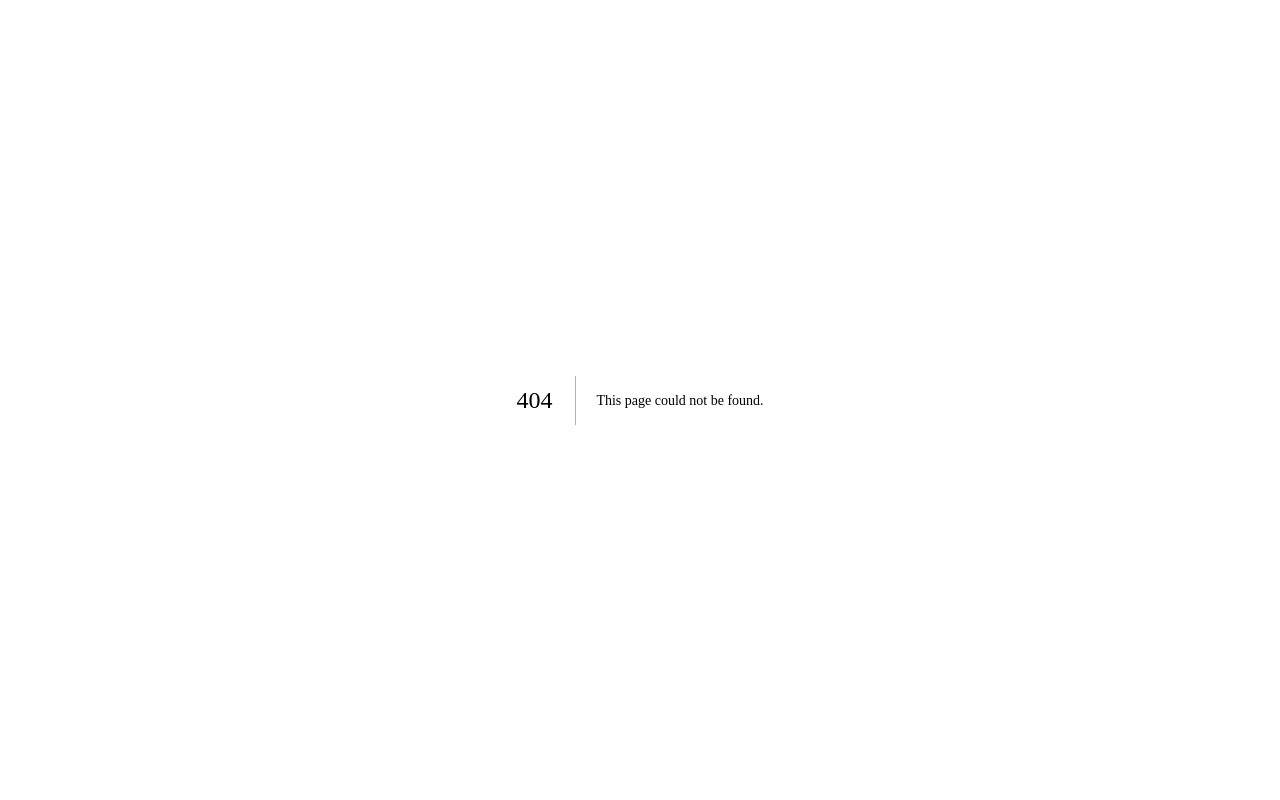
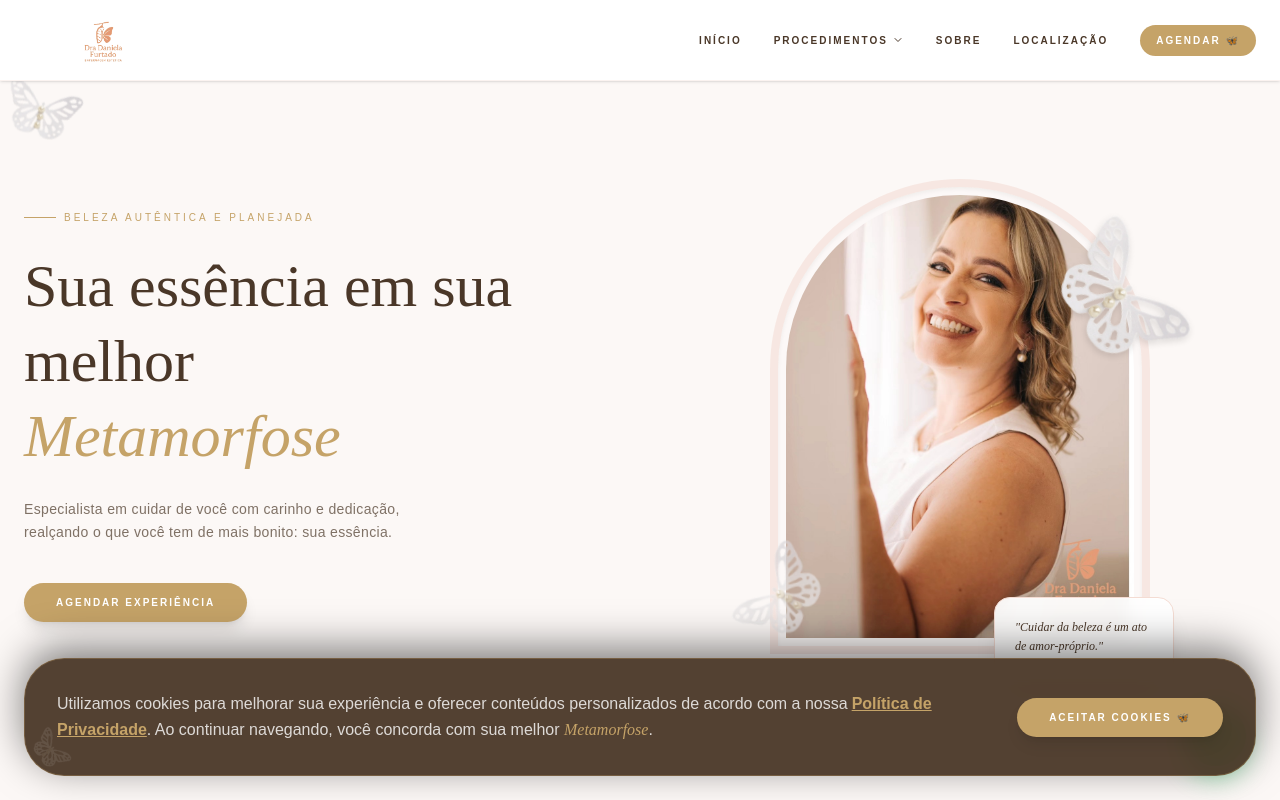
Before and after one commit to Patheis/enfermeira-dani, a Next.js app: page /enfermeira-dani/ in a window 1280 px wide. Before the commit this address had no page. Shown: the top 800 px of the page. Built offline with nearby package versions, Linux system fonts and the light colour scheme.

Commit message:
Adicionei para rodar o pages novamente

```diff
--- a/next.config.ts
+++ b/next.config.ts
@@ -1,8 +1,11 @@
-import type { NextConfig } from "next";
-
-const nextConfig: NextConfig = {
-  /* config options here */
-  reactCompiler: true,
+/** @type {import('next').NextConfig} */
+const nextConfig = {
+  output: 'export',
+  images: {
+    unoptimized: true,
+  },
+  // COMENTE a linha abaixo enquanto estiver testando no seu computador (localhost)
+  basePath: '/enfermeira-dani',
 };
 
 export default nextConfig;
--- a/src/app/components/About.tsx
+++ b/src/app/components/About.tsx
@@ -11,7 +11,7 @@ export default function About() {
       {/* Borboleta Superior Esquerda - Aumentada opacidade e removido blur */}
       <div className="absolute top-[5%] left-[-2%] opacity-40 animate-float z-0">
         <Image
-          src="/borboleta-semfundo.png"
+          src="/enfermeira-dani/borboleta-semfundo.png"
           alt="Decor"
           width={250} // Aumentada um pouco
           height={250}
@@ -22,7 +22,7 @@ export default function About() {
       {/* Borboleta Inferior Direita - Mais nítida e vibrante */}
       <div className="absolute bottom-[10%] right-[2%] opacity-30 animate-float z-0" style={{ animationDelay: '2.5s' }}>
         <Image
-          src="/borboleta-semfundo.png"
+          src="/enfermeira-dani/borboleta-semfundo.png"
           alt="Decor"
           width={220}
           height={220}
@@ -39,7 +39,7 @@ export default function About() {
 
               <div className="relative z-10 aspect-[5/6] rounded-[3rem] border-[6px] md:border-[8px] border-brand-rose/20 p-2 shadow-xl bg-white/10 overflow-hidden">
                 <Image
-                  src="/dani-about.jpg"
+                  src="/enfermeira-dani/dani-about.jpg"
                   alt="Dra. Daniela Furtado em sua Clínica"
                   fill
                   className="object-cover rounded-[2.5rem] transition-transform duration-700 hover:scale-105"
@@ -50,7 +50,7 @@ export default function About() {
 
               {/* Borboleta que "pousa" na foto - Opacidade total para destaque */}
               <div className="absolute -bottom-10 -right-10 w-24 h-24 md:w-36 md:h-36 opacity-100 animate-float-slow z-20 rotate-[20deg] drop-shadow-xl">
-                <Image src="/borboleta-semfundo.png" alt="Borboleta Decorativa" fill className="object-contain" />
+                <Image src="/enfermeira-dani/borboleta-semfundo.png" alt="Borboleta Decorativa" fill className="object-contain" />
               </div>
 
               {/* Selo de Experiência SUS */}
@@ -85,7 +85,7 @@ export default function About() {
 
             <div className="flex justify-center lg:justify-start">
                <div className="w-10 h-10 opacity-60 rotate-12 animate-pulse">
-                  <Image src="/borboleta-semfundo.png" alt="icon" width={40} height={40} />
+                  <Image src="/enfermeira-dani/borboleta-semfundo.png" alt="icon" width={40} height={40} />
                </div>
             </div>
           </div>
--- a/src/app/components/AppointmentForm.tsx
+++ b/src/app/components/AppointmentForm.tsx
@@ -35,7 +35,7 @@ export default function AppointmentForm() {
       {/* Borboleta Superior Direita */}
       <div className="absolute top-[5%] right-[-5%] md:top-[10%] md:right-[2%] opacity-100 animate-float z-[40]">
         <Image
-          src="/borboleta-semfundo.png"
+          src="/enfermeira-dani/borboleta-semfundo.png"
           alt="Borboleta Decorativa"
           width={150}
           height={150}
@@ -46,7 +46,7 @@ export default function AppointmentForm() {
       {/* Borboleta Inferior Esquerda */}
       <div className="absolute bottom-[5%] left-[-5%] md:bottom-[10%] md:left-[2%] opacity-100 animate-float z-[40]" style={{ animationDelay: '1.5s' }}>
         <Image
-          src="/borboleta-semfundo.png"
+          src="/enfermeira-dani/borboleta-semfundo.png"
           alt="Borboleta Decorativa"
           width={120}
           height={120}
@@ -57,7 +57,7 @@ export default function AppointmentForm() {
       {/* Borboleta Superior Esquerda (Menor/Sutil) */}
       <div className="absolute top-[15%] left-[5%] opacity-40 animate-float z-[40]" style={{ animationDelay: '3s' }}>
         <Image
-          src="/borboleta-semfundo.png"
+          src="/enfermeira-dani/borboleta-semfundo.png"
           alt="Borboleta Decorativa"
           width={80}
           height={80}
--- a/src/app/components/CookieBanner.tsx
+++ b/src/app/components/CookieBanner.tsx
@@ -0,0 +1,59 @@
+'use client';
+
+import { useState, useEffect } from 'react';
+import { motion, AnimatePresence } from 'framer-motion';
+import Image from 'next/image';
+
+export default function CookieBanner() {
+  const [isVisible, setIsVisible] = useState(false);
+
+  // Verifica se o usuário já aceitou os cookies anteriormente
+  useEffect(() => {
+    const consent = localStorage.getItem('cookie-consent');
+    if (!consent) {
+      setIsVisible(true);
+    }
+  }, []);
+
+  const acceptCookies = () => {
+    localStorage.setItem('cookie-consent', 'true');
+    setIsVisible(false);
+  };
+
+  return (
+    <AnimatePresence>
+      {isVisible && (
+        <motion.div
+          initial={{ y: 100, opacity: 0 }}
+          animate={{ y: 0, opacity: 1 }}
+          exit={{ y: 100, opacity: 0 }}
+          className="fixed bottom-0 left-0 right-0 z-[120] p-4 md:p-6"
+        >
+          {/* Fundo escuro luxuoso com borda dourada */}
+          <div className="max-w-7xl mx-auto bg-brand-dark/95 backdrop-blur-md border border-brand-gold/30 p-6 md:p-8 rounded-[2.5rem] shadow-[0_-10px_40px_rgba(0,0,0,0.5)] flex flex-col md:flex-row items-center justify-between gap-6 relative overflow-hidden">
+
+            {/* Detalhe da Borboleta sutil no fundo do banner */}
+            <div className="absolute -left-4 -bottom-4 w-20 h-20 opacity-10 rotate-12 pointer-events-none">
+                <Image src="/borboleta-semfundo.png" alt="Decor" fill className="object-contain" />
+            </div>
+
+            <div className="space-y-2 text-center md:text-left relative z-10">
+              <p className="text-white/80 text-sm md:text-base leading-relaxed font-sans">
+                Utilizamos cookies para melhorar sua experiência e oferecer conteúdos personalizados de acordo com a nossa
+                <a href="#" className="text-brand-gold hover:text-white underline ml-1 font-bold transition-colors">Política de Privacidade</a>.
+                Ao continuar navegando, você concorda com sua melhor <span className="italic font-serif text-brand-gold">Metamorfose</span>.
+              </p>
+            </div>
+
+            <button
+              onClick={acceptCookies}
+              className="btn-gold whitespace-nowrap px-10 py-4 shadow-xl relative z-10"
+            >
+              Aceitar Cookies 🦋
+            </button>
+          </div>
+        </motion.div>
+      )}
+    </AnimatePresence>
+  );
+}
--- a/src/app/components/Footer.tsx
+++ b/src/app/components/Footer.tsx
@@ -11,7 +11,7 @@ export default function Footer() {
                 {/* Coluna 1: IDENTIDADE */}
                 <div className="space-y-6">
                     <div className="bg-white p-3 rounded-2xl inline-block shadow-xl">
-                        <Image src="/logo-daniela.png" alt="Dra Daniela Logo" width={140} height={50} className="object-contain" />
+                        <Image src="/enfermeira-dani/logo-daniela.png" alt="Dra Daniela Logo" width={140} height={50} className="object-contain" />
                     </div>
                     <p className="text-white/60 text-[13px] font-light leading-relaxed tracking-wide font-sans">
                         Dra. Daniela Furtado <br />
--- a/src/app/components/Hero.tsx
+++ b/src/app/components/Hero.tsx
@@ -7,7 +7,7 @@ export default function Hero() {
             {/* Borboleta Principal - Ajuste de Z-INDEX para z-[40] */}
             <div className="absolute top-[10%] right-[-5%] md:top-[20%] md:right-[2%] opacity-100 animate-float z-[40]">
                 <Image
-                    src="/borboleta-semfundo.png"
+                    src="/enfermeira-dani/borboleta-semfundo.png"
                     alt="Borboleta Decorativa"
                     width={150}
                     height={150}
@@ -18,7 +18,7 @@ export default function Hero() {
             {/* SEGUNDA BORBOLETA - Esquerda Superior */}
             <div className="absolute bottom-1  -top-10 left-[-%] md:top-10 md:-left-9 z-[40] animate-float opacity-100" style={{ animationDelay: '1s' }}>
                 <Image
-                    src="/borboleta-semfundo.png"
+                    src="/enfermeira-dani/borboleta-semfundo.png"
                     alt="Borboleta Decorativa Menor"
                     width={90}
                     height={90}
@@ -37,7 +37,7 @@ export default function Hero() {
                         <div className="relative z-10 aspect-[4/5] rounded-t-full border-[6px] md:border-[8px] border-brand-rose/30 p-2 shadow-inner bg-white/10">
                             <div className="relative w-full h-full rounded-t-full overflow-hidden">
                                 <Image
-                                    src="/dani-hero.jpg"
+                                    src="/enfermeira-dani/dani-hero.jpg"
                                     alt="Dra Daniela Furtado"
                                     fill
                                     className="object-cover transition-transform duration-700 hover:scale-105"
@@ -56,7 +56,7 @@ export default function Hero() {
                         {/* Terceira Borboleta (Invertida abaixo da moldura) */}
                         <div className="absolute -bottom-10 -left-10 md:-bottom-12 md:-left-20 z-[40] animate-float opacity-70" style={{ animationDelay: '2s' }}>
                             <Image
-                                src="/borboleta-semfundo.png"
+                                src="/enfermeira-dani/borboleta-semfundo.png"
                                 alt="Borboleta Decorativa Inferior"
                                 width={120}
                                 height={120}
--- a/src/app/components/Map.tsx
+++ b/src/app/components/Map.tsx
@@ -46,7 +46,7 @@ export default function Map() {
             <div className="bg-white p-6 rounded-[2.5rem] border border-brand-rose/10 shadow-xl max-w-sm flex items-center gap-5 group hover:border-brand-gold/30 transition-all">
               <div className="w-16 h-16 relative shrink-0">
                 <Image
-                  src="/coren-logo.png"
+                  src="/enfermeira-dani/coren-logo.png"
                   alt="Logo Coren"
                   fill
                   className="object-contain"
@@ -82,7 +82,7 @@ export default function Map() {
 
             {/* Borboleta flutuando atrás do mapa */}
             <div className="absolute -bottom-8 -left-8 w-24 h-24 opacity-10 -z-10 rotate-[-15deg]">
-              <Image src="/borboleta.png" alt="decor" fill className="object-contain" />
+              <Image src="/enfermeira-dani/borboleta.png" alt="decor" fill className="object-contain" />
             </div>
           </div>
 
--- a/src/app/components/Navbar.tsx
+++ b/src/app/components/Navbar.tsx
@@ -24,7 +24,7 @@ export default function Navbar() {
         {/* Logo */}
         <Link href="/" className="relative w-36 h-10 md:w-40 md:h-12 shrink-0">
           <Image
-            src="/logo-daniela.png"
+            src="/enfermeira-dani/logo-daniela.png"
             alt="Logo Dra Daniela Furtado"
             fill
             className="object-contain"
--- a/src/app/components/Services.tsx
+++ b/src/app/components/Services.tsx
@@ -3,7 +3,7 @@ import Image from "next/image";
 import Link from "next/link";
 
 const procedimentos = [
-  { title: "Botox", slug: "botox", desc: "Suavização de linhas de expressão para um olhar descansado.", icon: "/icones/botox.png" },
+  { title: "Botox", slug: "botox", desc: "Suavização de linhas de expressão para um olhar descansado.", icon: "/enfermeira-dani/icones/botox.png" },
   { title: "Bioestimulador de Colágeno", slug: "bioestimuladores", desc: "Recupere a firmeza e sustentação natural da sua pele.", icon: "/icones/colageno.png" },
   { title: "Preenchimento Labial & Facial", slug: "preenchimento", desc: "Harmonização e volume com naturalidade absoluta.", icon: "/icones/preenchimento.png" },
   { title: "Hidrolipoclasia", slug: "hidrolipoclasia", desc: "Tratamento focado na redução de gordura localizada.", icon: "/icones/corpo.png" },
@@ -80,7 +80,7 @@ function CardService({ item }: { item: any }) {
       <div className="flex items-center gap-2 text-[9px] font-bold uppercase tracking-widest text-brand-gold mt-auto">
         <span>Explorar Metamorfose</span>
         <div className="relative w-19 h-19 group-hover:translate-x-1 transition-transform">
-          <Image src="/borboleta-semfundo.png" alt="seta" fill className="object-contain" />
+          <Image src="/enfermeira-dani/borboleta-semfundo.png" alt="seta" fill className="object-contain" />
         </div>
       </div>
     </Link>
--- a/src/app/page.tsx
+++ b/src/app/page.tsx
@@ -5,6 +5,7 @@ import Map from "./components/Map";
 import About from "./components/About";
 import AppointmentForm from "./components/AppointmentForm";
 import Footer from "./components/Footer";
+import CookieBanner from "./components/CookieBanner";
 
 export default function Home() {
   return (
@@ -16,7 +17,7 @@ export default function Home() {
       <AppointmentForm />
       <About />
       <Footer />
-
+      <CookieBanner />
     </main>
   );
 }
--- a/src/app/procedimentos/botox/page.tsx
+++ b/src/app/procedimentos/botox/page.tsx
@@ -6,9 +6,9 @@ import { ChevronLeft, ChevronRight } from "lucide-react";
 
 export default function BotoxPage() {
   const images = [
-    "/resultados/botox.jpg",
-    "/resultados/botox-2.jpg",
-    "/resultados/botox-3.jpg",
+    "/enfermeira-dani/resultados/botox.jpg",
+    "/enfermeira-dani/resultados/botox-2.jpg",
+    "/enfermeira-dani/resultados/botox-3.jpg",
   ];
 
   const [currentIndex, setCurrentIndex] = useState(0);
@@ -39,7 +39,7 @@ export default function BotoxPage() {
           <div className="flex justify-center mt-6">
             <div className="relative w-10 h-10 md:w-12 md:h-12 animate-float">
                <Image
-                src="/borboleta-semfundo.png"
+                src="/enfermeira-dani/borboleta-semfundo.png"
                 alt="Borboleta Decorativa"
                 fill
                 className="object-contain grayscale-[0.2] opacity-100"
@@ -96,7 +96,7 @@ export default function BotoxPage() {
             {/* Borboleta decorativa atrás da moldura - Usando imagem oficial */}
             <div className="absolute -bottom-6 -right-6 z-0 opacity-10 hidden md:block">
                <div className="relative w-32 h-32 rotate-[15deg]">
-                  <Image src="/borboleta.png" alt="Fundo" fill className="object-contain" />
+                  <Image src="/enfermeira-dani/borboleta.png" alt="Fundo" fill className="object-contain" />
                </div>
             </div>
           </div>
```
